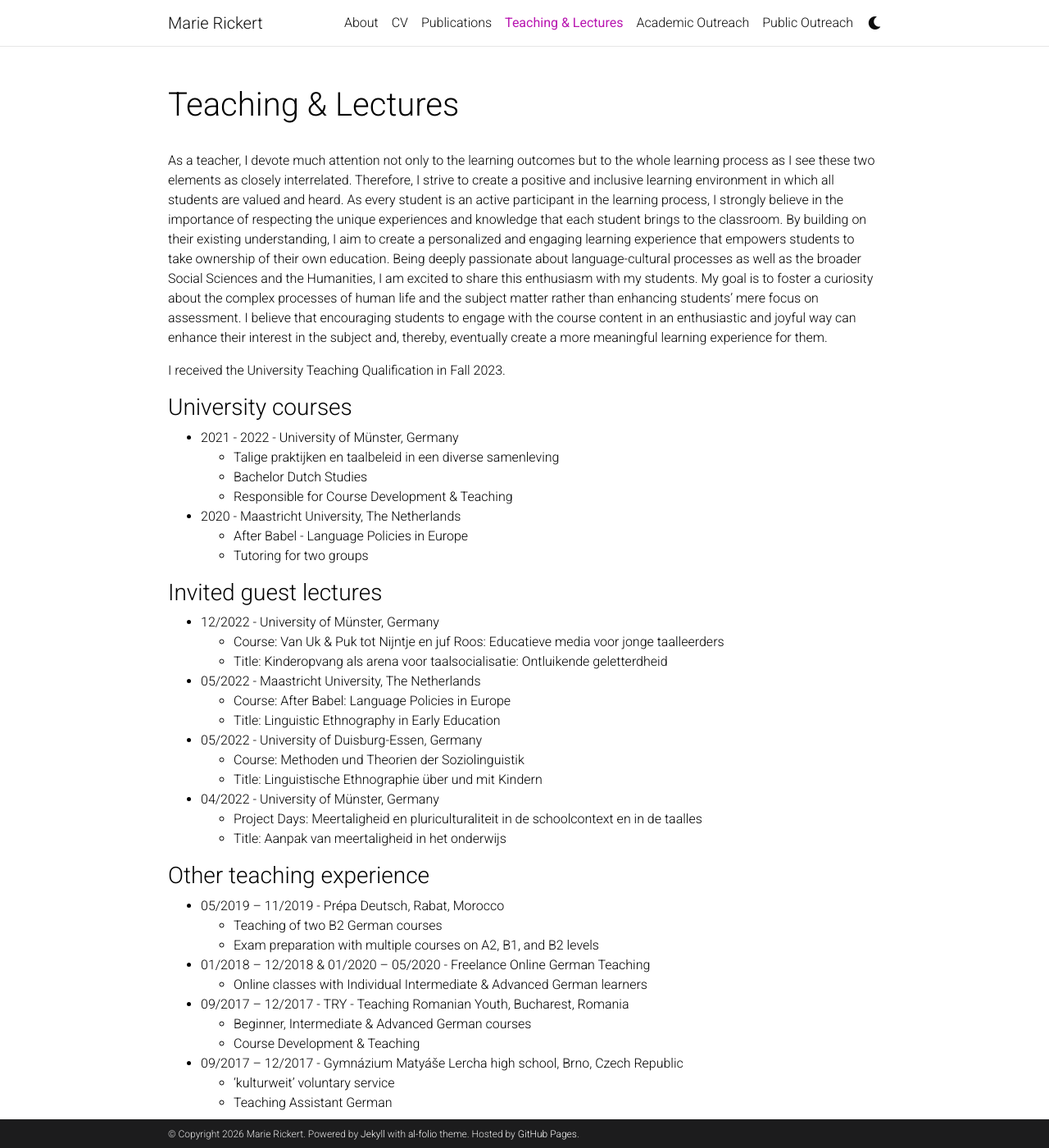
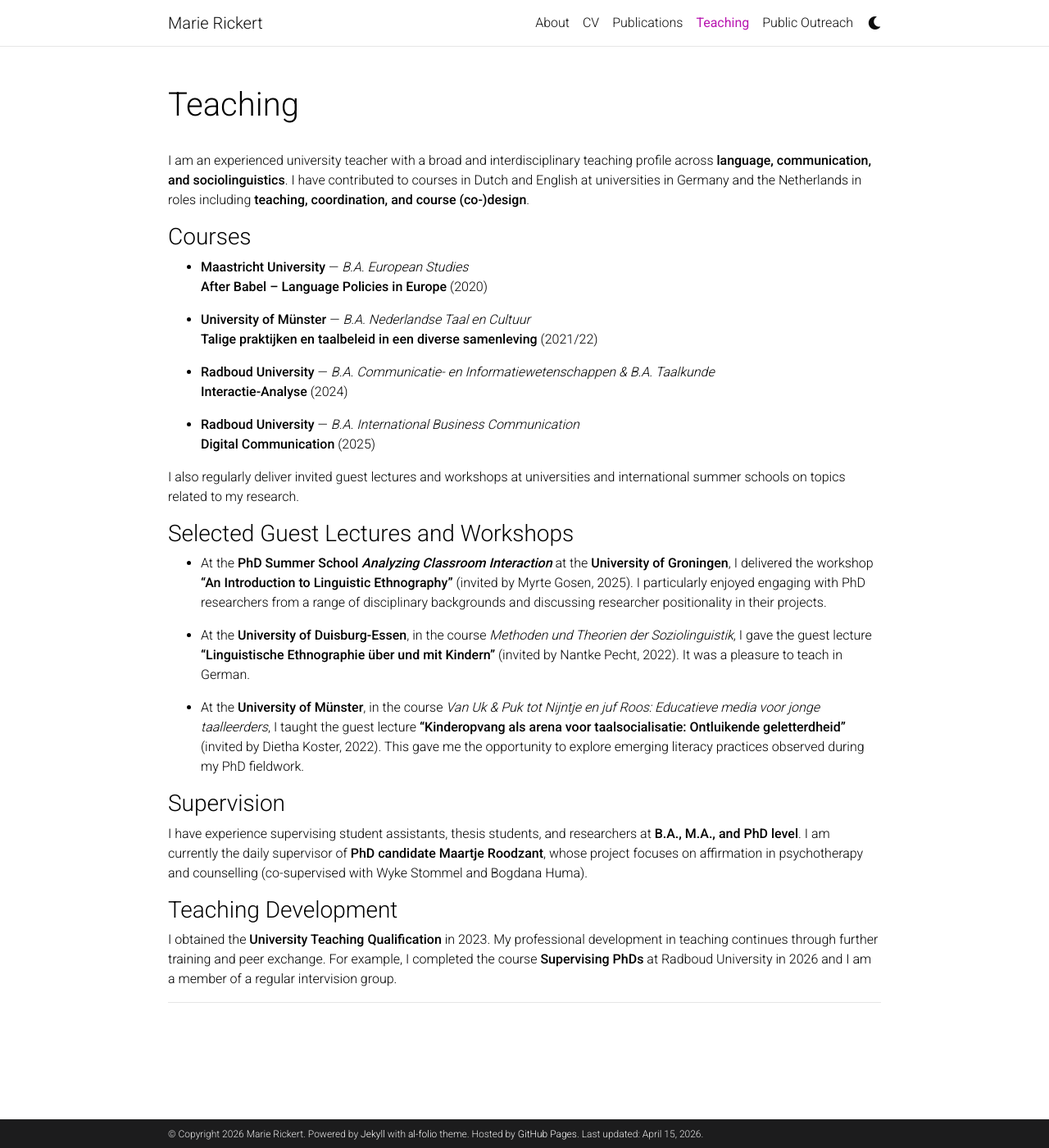
Before and after one commit to marierickert/marierickert.github.io, a Jekyll site: the page built from _pages/teaching.md, in a window 1280 px wide and 1400 px high. Shown: the whole window at 82% size. Built offline with Jekyll 4.4.1, drawn with Linux system fonts in a browser that asks for light colours; comment, search, counter and statistics services are not loaded; a style sheet for code colours, icons or effects is not loaded; some of the changed text lies outside the part shown.

```diff
--- a/_config.yml
+++ b/_config.yml
@@ -6,7 +6,7 @@ title: Marie Rickert # the website title (if blank, full name will be used inste
 first_name: Marie
 middle_name:
 last_name: Rickert
-email: m.rickert@maastrichtuniversity.nl
+email: marie.rickert@ru.nl
 description: > # the ">" symbol means to ignore newlines until "footer_text:"
   A simple, whitespace theme for academics. Based on [*folio](https://github.com/bogoli/-folio) design.
 footer_text: >
@@ -19,7 +19,7 @@ icon: MR_logo1.png  # the emoji used as the favicon (alternatively, provide imag
 
 url: https://marierickert.github.io # the base hostname & protocol for your site
 baseurl: # the subpath of your site, e.g. /blog/
-last_updated: false # set to true if you want to display last updated in the footer
+last_updated: true # set to true if you want to display last updated in the footer
 impressum_path:  # set to path to include impressum link in the footer, use the same path as permalink in a page, helps to conform with EU GDPR
 
 # -----------------------------------------------------------------------------
@@ -68,7 +68,7 @@ og_image: # The site-wide (default for all links) Open Graph preview image
 
 # github_username: marierickert # your GitHub user name
 gitlab_username: # your GitLab user name
-twitter_username: marie_rickert # your Twitter handle
+# twitter_username: marie_rickert # your Twitter handle
 linkedin_username: marie-rickert # your LinkedIn user name
 scholar_userid: HB6DH6AAAAAJ # your Google Scholar ID
 semanticscholar_id: # your Semantic Scholar ID
--- a/_pages/teaching.md
+++ b/_pages/teaching.md
@@ -1,54 +1,44 @@
 ---
 layout: page
 permalink: /teaching/
-title: Teaching & Lectures
+title: Teaching
 description:
 nav: true
 nav_order: 3
 ---
 
-As a teacher, I devote much attention not only to the learning outcomes but to the whole learning process as I see these two elements as closely interrelated. Therefore, I strive to create a positive and inclusive learning environment in which all students are valued and heard. As every student is an active participant in the learning process, I strongly believe in the importance of respecting the unique experiences and knowledge that each student brings to the classroom. By building on their existing understanding, I aim to create a personalized and engaging learning experience that empowers students to take ownership of their own education. Being deeply passionate about language-cultural processes as well as the broader Social Sciences and the Humanities, I am excited to share this enthusiasm with my students. My goal is to foster a curiosity about the complex processes of human life and the subject matter rather than enhancing students’ mere focus on assessment. I believe that encouraging students to engage with the course content in an enthusiastic and joyful way can enhance their interest in the subject and, thereby, eventually create a more meaningful learning experience for them.
+I am an experienced university teacher with a broad and interdisciplinary teaching profile across **language, communication, and sociolinguistics**. I have contributed to courses in Dutch and English at universities in Germany and the Netherlands in roles including **teaching, coordination, and course (co-)design**.
 
-I received the University Teaching Qualification in Fall 2023.
+### Courses
 
-### University courses
+- **Maastricht University** — *B.A. European Studies*
+  **After Babel – Language Policies in Europe** (2020)
 
-* 2021 - 2022 - University of Münster, Germany
-  * Talige praktijken en taalbeleid in een diverse samenleving
-  * Bachelor Dutch Studies
-  * Responsible for Course Development & Teaching
-* 2020 - Maastricht University, The Netherlands
-  * After Babel - Language Policies in Europe
-  * Tutoring for two groups
+- **University of Münster** — *B.A. Nederlandse Taal en Cultuur*
+  **Talige praktijken en taalbeleid in een diverse samenleving** (2021/22)
 
-### Invited guest lectures
-* 12/2022 - University of Münster, Germany
-  *	Course: Van Uk & Puk tot Nijntje en juf Roos: Educatieve media voor jonge taalleerders
-  * Title: Kinderopvang als arena voor taalsocialisatie: Ontluikende geletterdheid
-* 05/2022 - Maastricht University, The Netherlands
-  * Course: After Babel: Language Policies in Europe
-  * Title: Linguistic Ethnography in Early Education
-* 05/2022 - University of Duisburg-Essen, Germany
-  * Course: Methoden und Theorien der Soziolinguistik
-  * Title: Linguistische Ethnographie über und mit Kindern
-* 04/2022 - University of Münster, Germany
-  * Project Days: Meertaligheid en pluriculturaliteit in de schoolcontext en in de taalles
-  * Title: Aanpak van meertaligheid in het onderwijs
+- **Radboud University** — *B.A. Communicatie- en Informatiewetenschappen & B.A. Taalkunde*
+  **Interactie-Analyse** (2024)
 
-### Other teaching experience
-* 05/2019 – 11/2019 - Prépa Deutsch, Rabat, Morocco
-  * Teaching of two B2 German courses
-  * Exam preparation with multiple courses on A2, B1, and B2 levels
-* 01/2018 – 12/2018 & 01/2020 – 05/2020 - Freelance Online German Teaching
-  * Online classes with Individual Intermediate & Advanced German learners
-* 09/2017 – 12/2017 - TRY - Teaching Romanian Youth, Bucharest, Romania
-  * Beginner, Intermediate & Advanced German courses
-  * Course Development & Teaching
-* 09/2017 – 12/2017 - Gymnázium Matyáše Lercha high school, Brno, Czech Republic
-  * ‘kulturweit’ voluntary service
-  * Teaching Assistant German
+- **Radboud University** — *B.A. International Business Communication*
+  **Digital Communication** (2025)
 
+I also regularly deliver invited guest lectures and workshops at universities and international summer schools on topics related to my research.
 
-### Mentoring
-* 10/2017 – 09/2018| Language Centre of the Universities in the Land of Bremen, Germany
-  * INTEGRA Language Learning Facilitation for German learning refugees
+### Selected Guest Lectures and Workshops
+
+- At the **PhD Summer School *Analyzing Classroom Interaction*** at the **University of Groningen**, I delivered the workshop **“An Introduction to Linguistic Ethnography”** (invited by Myrte Gosen, 2025). I particularly enjoyed engaging with PhD researchers from a range of disciplinary backgrounds and discussing researcher positionality in their projects.
+
+- At the **University of Duisburg-Essen**, in the course *Methoden und Theorien der Soziolinguistik*, I gave the guest lecture **“Linguistische Ethnographie über und mit Kindern”** (invited by Nantke Pecht, 2022). It was a pleasure to teach in German.
+
+- At the **University of Münster**, in the course *Van Uk & Puk tot Nijntje en juf Roos: Educatieve media voor jonge taalleerders*, I taught the guest lecture **“Kinderopvang als arena voor taalsocialisatie: Ontluikende geletterdheid”** (invited by Dietha Koster, 2022). This gave me the opportunity to explore emerging literacy practices observed during my PhD fieldwork.
+
+### Supervision
+
+I have experience supervising student assistants, thesis students, and researchers at **B.A., M.A., and PhD level**. I am currently the daily supervisor of **PhD candidate Maartje Roodzant**, whose project focuses on affirmation in psychotherapy and counselling (co-supervised with Wyke Stommel and Bogdana Huma).
+
+### Teaching Development
+
+I obtained the **University Teaching Qualification** in 2023. My professional development in teaching continues through further training and peer exchange. For example, I completed the course **Supervising PhDs** at Radboud University in 2026 and I am a member of a regular intervision group.
+
+---
```
Also changed, not shown: _bibliography/papers.bib (+83 -0 lines), _pages/academic_outreach.md (+2 -2 lines), _pages/public_outreach.md (+2 -2 lines).
